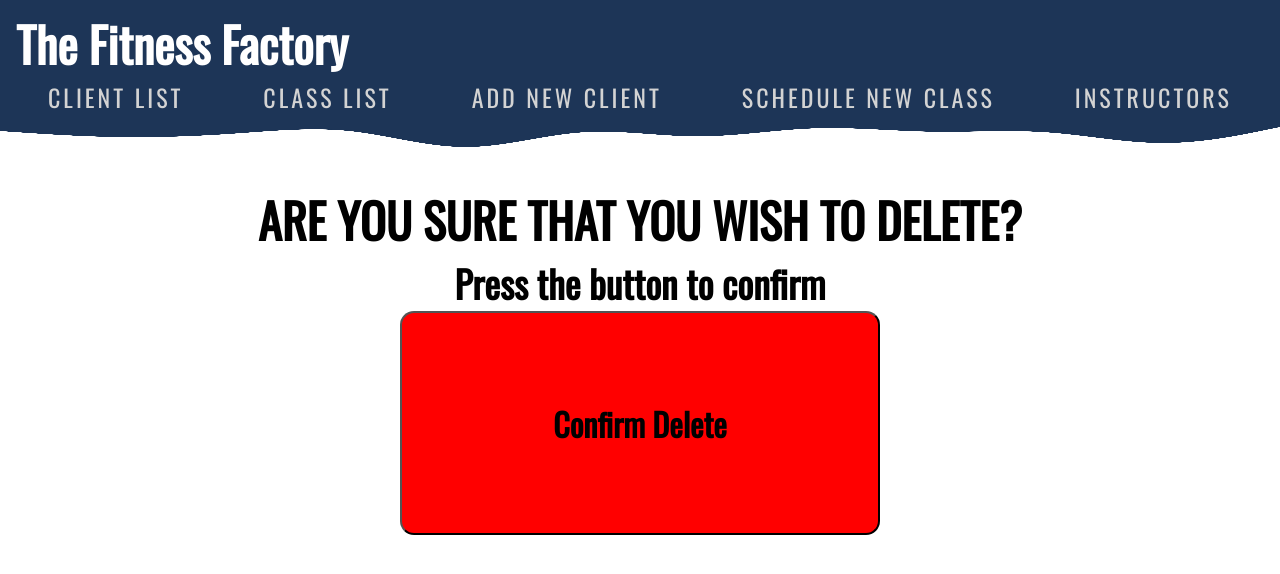
After one commit to BenCutlerAmes/Gym_Management_App, a Flask app: page /clients/1/delete in a window 1280 px wide. The commit adds this page. Shown: the top 574 px of the page. Run offline with Flask 2, Linux system fonts and the light colour scheme.

Commit message:
2 stage delete for clients

```diff
--- a/controllers/client_controller.py
+++ b/controllers/client_controller.py
@@ -66,3 +66,7 @@ def update_client(id):
 def delete_client(id):
     client_repo.delete(id)
     return redirect('/clients')
+
+@clients_blueprint.route("/clients/<id>/delete")
+def delete_confirm(id):
+    return render_template("/clients/delete.html",client_id = id)
--- a/static/css/style.css
+++ b/static/css/style.css
@@ -139,7 +139,7 @@ main {
     padding-right:3em;
 }
 
-#client_container{
+.client_container{
     display: flex;
     grid-template-columns: 1fr 1fr;
     flex-wrap: wrap;
@@ -172,6 +172,9 @@ main {
 .individual_client a h3{
     text-align: left;
 }
+.individual_client a h4{
+    text-align: left;
+}
 
 .subheader {
     display: flex;
@@ -190,4 +193,25 @@ main {
     background-color: red;
     color: black;
     font-weight: bold;
+    height: 5em;
+    width: 12em;
+    border-radius: 14px;
 }
+
+.delete_client_button{
+    background-color: red;
+    color: black;
+    font-weight: bold;
+    height: 7em;
+    width: 15em;
+    border-radius: 14px;
+    font-size: xx-large;
+}
+
+.warning {
+    font-size: xx-large;
+    width:100%;
+    text-align: center;
+    padding-left:auto;
+    padding-right: auto;
+}
--- a/templates/clients/clients.html
+++ b/templates/clients/clients.html
@@ -25,7 +25,7 @@
 
 </div>
 
-<div id="client_container">
+<div class="client_container">
     {% for client in clients %}
     <div class="client_list">
         <div class="individual_client">
@@ -35,9 +35,7 @@
                     Email Address: {{client.email_address}}
                 </p>
             </a>
-
         </div>
-
     </div>
     {% endfor %}
 </div>
--- /dev/null
+++ b/templates/clients/delete.html
@@ -0,0 +1,12 @@
+{% extends "base.html" %}
+{% block content %}
+<div class=warning>
+<h2 >ARE YOU SURE THAT YOU WISH TO DELETE?</h2>
+<h3>Press the button to confirm</h3>
+<div >
+    <form class="delete-form" action="/clients/{{client_id}}/delete" method="post">
+
+        <button class = delete_client_button>Confirm Delete</button>
+    </form>
+
+{% endblock %}
```
Also changed, not shown: console.py (+54 -15 lines), templates/classes/classes.html (+13 -5 lines), templates/clients/show.html (+6 -3 lines). Lines whose indentation alone changed are shown as unchanged.
